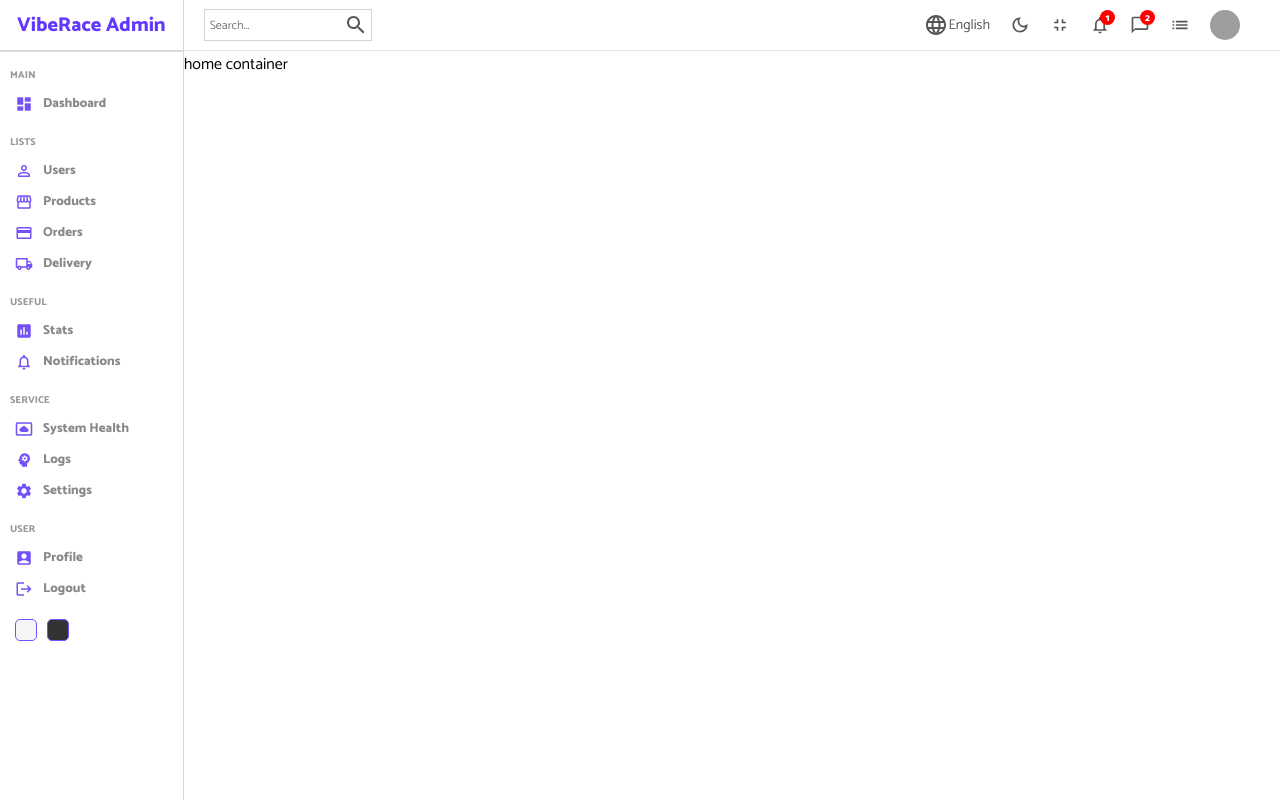
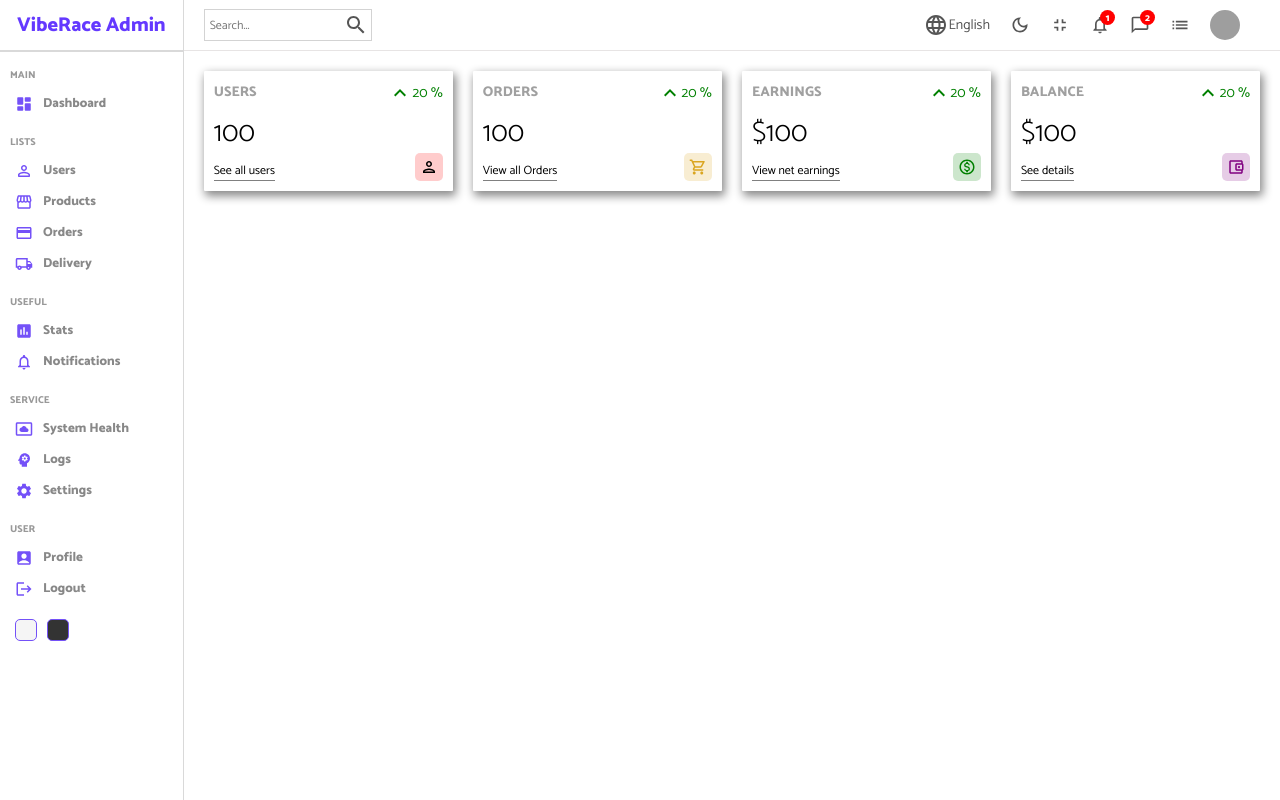
Before and after one commit to PattyCutie/React-Admin-Dashboard-01, a React (Create React App) app: page / in a window 1280 px wide. Built offline with nearby package versions, Linux system fonts and the light colour scheme; grey boxes are pictures that could not be loaded.

Commit message:
Widgets section

```diff
--- /dev/null
+++ b/src/components/widget/Widget.jsx
@@ -0,0 +1,95 @@
+import React from "react";
+import "./widget.scss";
+import KeyboardArrowUpOutlinedIcon from "@mui/icons-material/KeyboardArrowUpOutlined";
+import PersonOutlinedIcon from "@mui/icons-material/PersonOutlined";
+import AccountBalanceWalletOutlinedIcon from "@mui/icons-material/AccountBalanceWalletOutlined";
+import ShoppingCartOutlinedIcon from "@mui/icons-material/ShoppingCartOutlined";
+import MonetizationOnOutlinedIcon from "@mui/icons-material/MonetizationOnOutlined";
+
+function Widget({ type }) {
+  let data;
+
+  //temporary for ui part
+  const amount = 100;
+  const diff = 20;
+
+  switch (type) {
+    case "user":
+      data = {
+        title: "USERS",
+        isMoney: false,
+        link: "See all users",
+        icon: (<PersonOutlinedIcon
+          className="icon"
+          style={{
+            backgroundColor: "rgba(255, 0, 0, 0.2",
+            color: "crimeson",
+          }}
+        />),
+      };
+      break;
+    case "order":
+      data = {
+        title: "ORDERS",
+        isMoney: false,
+        link: "View all Orders",
+        icon: (<ShoppingCartOutlinedIcon
+          className="icon"
+          style={{
+            backgroundColor: "rgba(218, 165, 32, 0.2)",
+            color: "goldenrod",
+          }}
+        />),
+      };
+      break;
+    case "earning":
+      data = {
+        title: "EARNINGS",
+        isMoney: true,
+        link: "View net earnings",
+        icon: (<MonetizationOnOutlinedIcon
+          className="icon"
+          style= {{
+            backgroundColor: "rgba(0, 128, 0, 0.2)",
+            color: "green",
+          }}
+        />),
+      };
+      break;
+    case "balance":
+      data={
+        title: "BALANCE",
+        isMoney: true,
+        link: "See details",
+        icon: (<AccountBalanceWalletOutlinedIcon
+          className="icon"
+          style={{
+            backgroundColor: "rgba(128, 0, 128, 0.2)",
+            color: "purple",
+          }}
+      />),
+      };
+      break;
+    default:
+      break;
+  }
+
+  return (
+    <div className="widget">
+      <div className="left">
+        <span className="title">{data.title}</span>
+        <span className="counter">{data.isMoney && "$"}{amount}</span>
+        <span className="link">{data.link}</span>
+      </div>
+      <div className="right">
+        <div className="percentage positive">
+          <KeyboardArrowUpOutlinedIcon />
+          {diff} %
+        </div>
+        {data.icon}
+      </div>
+    </div>
+  );
+}
+
+export default Widget;
--- /dev/null
+++ b/src/components/widget/widget.scss
@@ -0,0 +1,54 @@
+.widget {
+  display: flex;
+  flex: 1;
+  padding: 10px;
+  justify-content: space-between;
+  box-shadow: 2px 4px 10px 1px rgba(0, 0, 0, 0.47);
+  -webkit-box-shadow: 2px 4px 10px 1px rgba(0, 0, 0, 0.47);
+  -moz-box-shadow: 2px 4px 10px 1px rgba(0, 0, 0, 0.47);
+  border-radius: 1px;
+  height: 100px;
+
+  .left, .right {
+    display: flex;
+    flex-direction: column;
+    justify-content: space-between;
+
+    .title {
+        font-weight: bold;
+        font-size: 14px;
+        color: rgb(160, 160, 160);
+    }
+
+    .counter {
+        font-size: 28px;
+        font-weight: 300;
+    }
+
+    .link {
+        width: max-content;
+        font-size: 12px;
+        border-bottom: 1px solid gray;
+    }
+
+    .percentage {
+        display: flex;
+        align-items: center;
+        font-size: 14px;
+
+        &.positive {
+            color: green;
+        }
+        &.negative {
+            color: red;
+        }
+    }
+    .icon {
+        font-size: 18px;
+        padding: 5px;
+        border-radius: 5px;
+        align-self: flex-end;
+        background-color: #eee;
+    }
+  }
+}
--- a/src/pages/home/Home.jsx
+++ b/src/pages/home/Home.jsx
@@ -1,6 +1,7 @@
 import React from 'react'
 import Navbar from '../../components/navbar/Navbar'
 import Sidebar from '../../components/sidebar/Sidebar'
+import Widget from '../../components/widget/Widget'
 import "./home.scss"
 
 function Home() {
@@ -9,7 +10,15 @@
         <Sidebar />
         <div className="homeContainer">
           <Navbar />
-          home container
+          <div className="widgets">
+            <Widget type="user" />
+            <Widget type="order"/>
+            <Widget type="earning"/>
+            <Widget type="balance"/>
+          </div>
+          <div className="charts">
+
+          </div>
         </div>
     </div>
   )
--- a/src/pages/home/home.scss
+++ b/src/pages/home/home.scss
@@ -3,5 +3,11 @@
 
     .homeContainer {
         flex: 6;
+
+        .widgets {
+            display: flex;
+            padding: 20px;
+            gap: 20px;
+        }
     }
 }
```
Also changed, not shown: src/components/chart/Chart.jsx (added, +9 -0 lines), src/components/featured/Featured.jsx (added, +10 -0 lines), src/components/chart/Chart.scss (added), src/components/featured/featured.scss (added).
